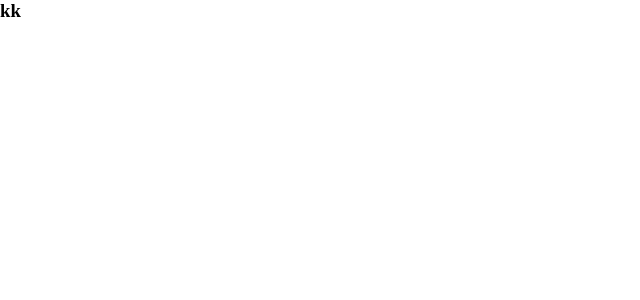
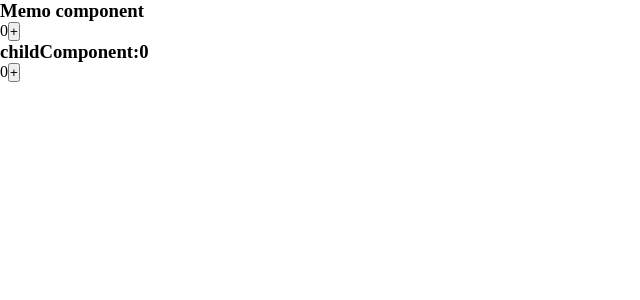
Before and after one commit to shahvalizadehmaryam/react-hooks, a React (Vite) app: page / in a window 1280 px wide. Shown: the top 300 px of the page, without its empty margins (0-640 px from the left). Built offline with nearby package versions, Linux system fonts and the light colour scheme.

Commit message:
senario for explaining memo components done.

```diff
--- a/src/App.jsx
+++ b/src/App.jsx
@@ -1,11 +1,12 @@
 import './App.css'
+import MemoComponent from './components/MemoComponent'
 
 function App() {
 
 
   return (
     <>
-      <h3>kk</h3>
+      <MemoComponent />
     </>
   )
 }
--- /dev/null
+++ b/src/components/ChildComp.jsx
@@ -0,0 +1,8 @@
+import { memo } from "react";
+
+const ChildComponent = ({ number }) => {
+  console.log("Child comp is rendered.");
+  return <h3>childComponent:{number}</h3>;
+};
+
+export default memo(ChildComponent);
--- /dev/null
+++ b/src/components/MemoComponent.jsx
@@ -0,0 +1,20 @@
+import { useState } from "react";
+import ChildComponent from "./ChildComp";
+
+const MemoComponent = () => {
+  const [counter, setCounter] = useState(0);
+  const [number, setNumber] = useState(0);
+  console.log("Memo comp is rendered");
+  return (
+    <div>
+      <h3>Memo component</h3>
+      <span>{counter}</span>
+      <button onClick={() => setCounter((counter) => counter + 1)}>+</button>
+      <ChildComponent number={number} />
+      <span>{number}</span>
+      <button onClick={() => setNumber((number) => number + 1)}>+</button>
+    </div>
+  );
+};
+
+export default MemoComponent;
```
